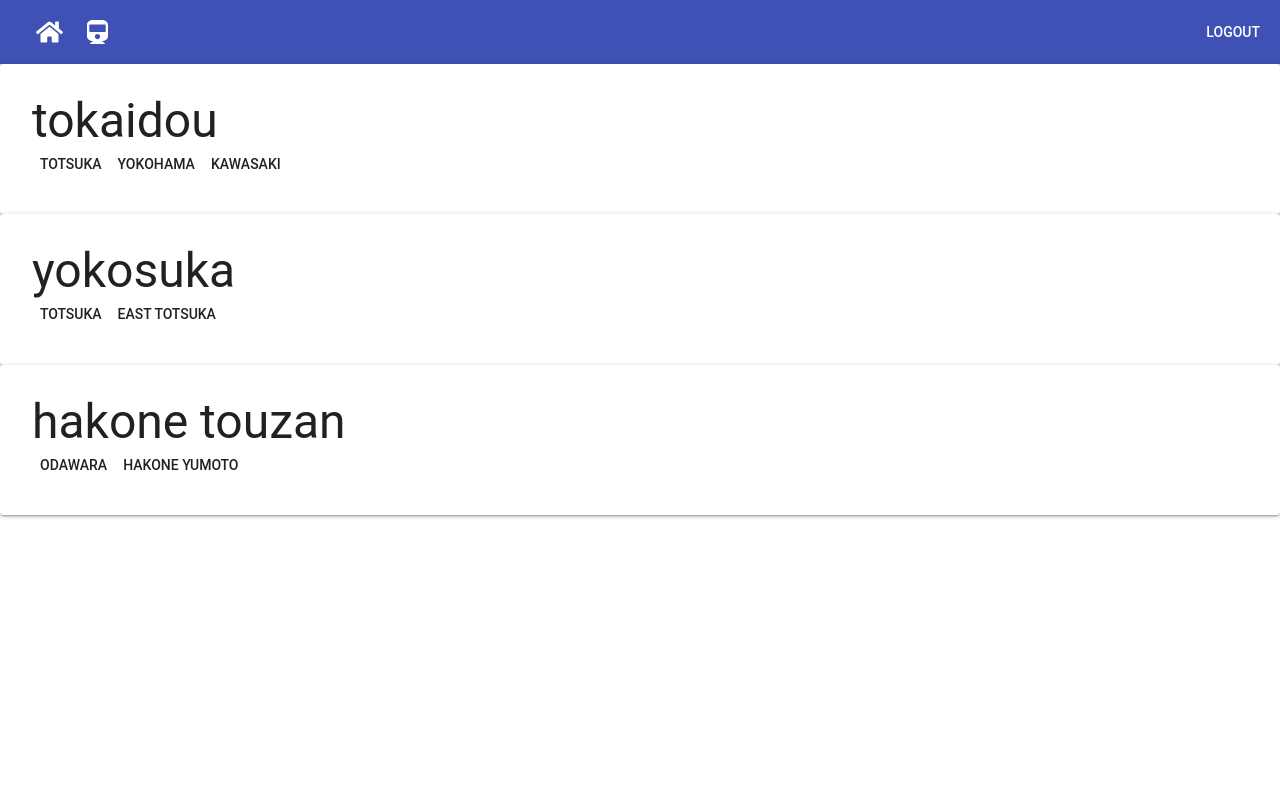
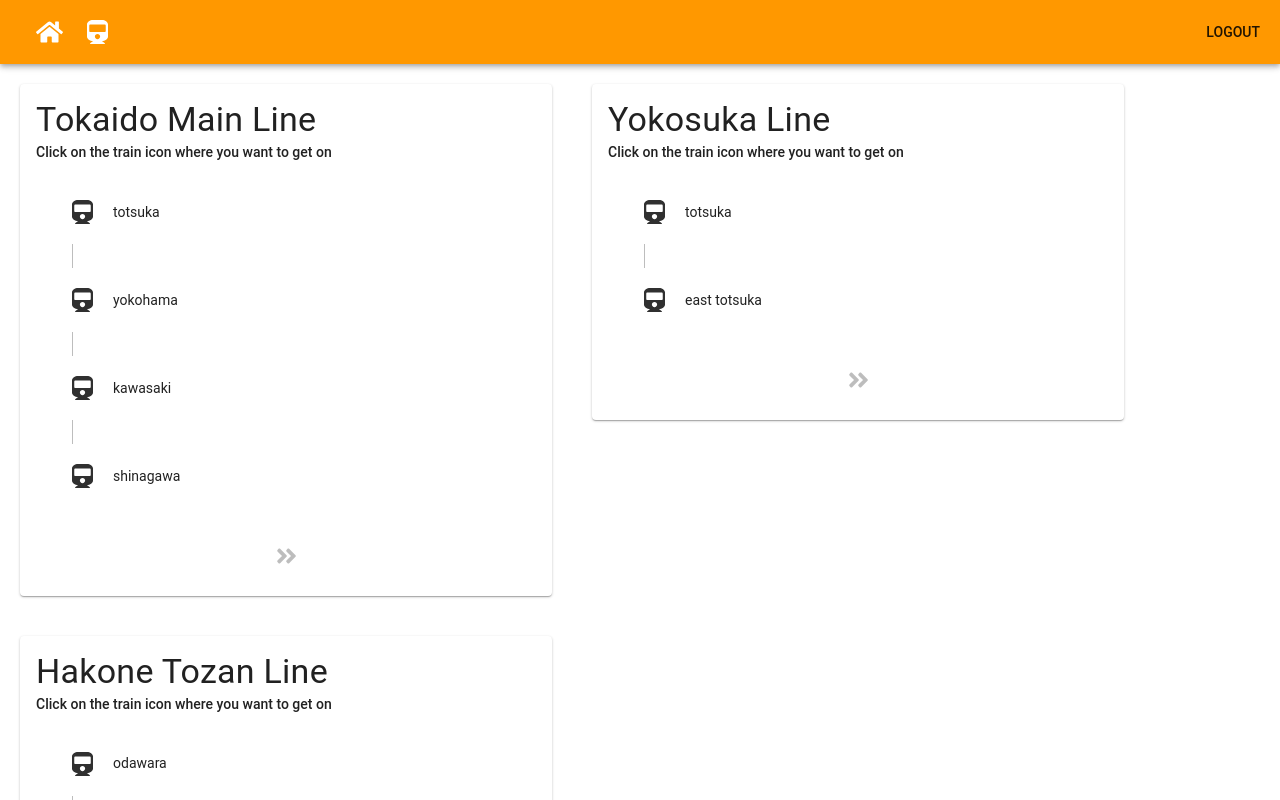
Before and after one commit to wentingd/iseki, a React (Create React App) app: page /trains in a window 1280 px wide. Shown: the top 800 px of the page. Built offline with nearby package versions, Linux system fonts and the light colour scheme.

Commit message:
add train info stepper

```diff
--- a/src/components/App.js
+++ b/src/components/App.js
@@ -4,6 +4,22 @@ import { connect } from 'react-redux';
 import Login from './Login';
 import Routes from '../Routes';
 import styled from 'styled-components';
+import { MuiThemeProvider } from '@material-ui/core/styles';
+import { createMuiTheme } from '@material-ui/core/styles';
+import { orange, indigo, red, grey } from '@material-ui/core/colors';
+
+const mainTheme = createMuiTheme({
+  palette: {
+    primary: orange,
+    secondary: grey,
+    error: red,
+    contrastThreshold: 3,
+    tonalOffset: 0.2,
+  },
+  stepper: {
+    iconColor: indigo
+  }
+});
 
 const FullPageWrapper = styled.section`
   min-height: 100vh;
@@ -26,6 +42,7 @@ export class App extends Component {
   render() {
     let isAuthenticated = this.props.user.isAuthenticated;
     return (
+      <MuiThemeProvider theme={mainTheme}>
         <div className="App">
           {
             isAuthenticated ?
@@ -37,6 +54,7 @@ export class App extends Component {
               </FullPageWrapper>
             }
         </div>
+        </MuiThemeProvider>
     );
   }
 
--- a/src/components/AppBar.js
+++ b/src/components/AppBar.js
@@ -1,5 +1,5 @@
 import React, { Component } from 'react';
-import { Grid, AppBar, IconButton, Button, Toolbar, Typography } from '@material-ui/core';
+import { Grid, AppBar, IconButton, Button, Toolbar } from '@material-ui/core';
 import { Link } from 'react-router-dom'
 import styled from 'styled-components';
 import { FontAwesomeIcon } from '@fortawesome/react-fontawesome';
--- a/src/components/HomePage.js
+++ b/src/components/HomePage.js
@@ -1,14 +1,8 @@
 import React, { Component } from 'react';
+import { connect } from 'react-redux';
+import { Grid } from '@material-ui/core';
 import Profile from './Profile';
-import StationsInfoCard from './StationsInfoCard';
-import Appbar from './Appbar';
-import { connect } from 'react-redux';
-import { Grid, Typography } from '@material-ui/core';
-
-const mockMyStations = [
-    { name: 'totsuka', fav: true },
-    { name: 'shinagawa' }
-]
+import ItemList from './ItemList';
 
 export class Home extends Component {
 
@@ -20,10 +14,18 @@ export class Home extends Component {
                         <Profile username={this.props.username}/>
                     </Grid>
                     <Grid item>
-                    <StationsInfoCard
-                        label='My Stations'
-                        stations={mockMyStations}
-                        />
+                        <ItemList
+                            label='My Stations'
+                            type="stations"
+                            listContents={this.props.config.stations}
+                            />
+                    </Grid>
+                    <Grid item>
+                        <ItemList
+                            label='My Lines'
+                            type="trainlines"
+                            listContents={this.props.config.trainlines}
+                            />
                     </Grid>
                 </Grid>
             </div>
@@ -33,7 +35,8 @@ export class Home extends Component {
 
 const mapStateToProps = (state, ownProps) => {
 	return {
-		username: state.user.username
+        username: state.user.username,
+        config: state.user.config
 	};
 }
 
--- a/src/components/StationsInfoCard.js
+++ b/src/components/ItemList.js
@@ -1,49 +1,51 @@
 import React, { Component } from 'react';
 import { connect } from 'react-redux';
-import { Typography, Button, Paper, Card, List, ListItem, ListItemText, ListItemIcon, ListSubheader } from '@material-ui/core';
+import { Card, List, ListItem, ListItemText, ListSubheader, ListItemIcon } from '@material-ui/core';
 import styled from 'styled-components';
 import { FontAwesomeIcon } from '@fortawesome/react-fontawesome';
 import { faStar } from '@fortawesome/free-solid-svg-icons';
 
 const StyledCard = styled(Card)`
-    padding: 2.5em;
+    padding: 2em;
     background: grey;
 `
 
-export class StationsInfoCard extends Component {
+export class listContentsList extends Component {
 
     constructor(props){
         super(props);
         this.state = {
             label: '',
-            stations: []
+            listContents: []
         }
     }
 
     componentDidMount(nextProps){
         this.setState({
             label: this.props.label,
-            stations: this.props.stations
+            listContents: this.props.listContents
         })
+    }
+
+    handleClickFav(item, type){
+        console.log(item, type)
     }
 
     render() {
         return (
             <StyledCard>
-                <Typography component='h4' variant='h4'>
-                    {this.state.label}
-                </Typography>
-                <List>
+                <List subheader={<ListSubheader component="div" color="primary">{this.props.label}</ListSubheader>}>
                     {
-                        this.state.stations.map(
-                            station =>
-                            <ListItem button>
+                        this.state.listContents.map(
+                            (item, index) =>
+                            <ListItem key={index} button>
                                 <ListItemText>
-                                {station.name}
+                                {item.name}
                                 </ListItemText>
                                 {
-                                    station.fav ?
-                                    <ListItemIcon>
+                                    item.fav ?
+                                    <ListItemIcon
+                                        onClick={this.handleClickFav.bind(this, item, this.props.label)}>
                                         <FontAwesomeIcon icon={faStar} />
                                     </ListItemIcon> : null
                                 }
@@ -56,4 +58,4 @@ export class StationsInfoCard extends Component {
     }
 }
 
-export default connect()(StationsInfoCard);
+export default connect()(listContentsList);
--- /dev/null
+++ b/src/components/StationsInfoStepper.js
@@ -0,0 +1,86 @@
+import React, { Component } from 'react';
+import { Stepper, Step, StepLabel, StepContent, Typography, IconButton } from '@material-ui/core';
+import { FontAwesomeIcon } from '@fortawesome/react-fontawesome';
+import { faTrain, faAngleDoubleRight } from '@fortawesome/free-solid-svg-icons';
+import styled from 'styled-components';
+
+const CenterContents = styled.div`
+    text-align: center;
+`;
+
+export class StationsInfoStepper extends Component {
+
+    constructor(props){
+        super(props);
+        this.state = {
+            activeStep: null,
+            selected: null
+        }
+    }
+
+    handleClick (index, value, event) {
+        if (this.state.activeStep !== index) {
+            this.setState({
+                activeStep: index,
+                selected: value
+            });
+        } else {
+            this.handleReset();
+        }
+    };
+
+    handleReset = () => {
+        this.setState({
+            activeStep: null,
+            selected: null
+        });
+    };
+
+    handleClickNext() {
+        console.log('next!!')
+    };
+
+    render(){
+        const steps = this.props.steps;
+        const activeStep = this.state.activeStep;
+        return(
+            <div>
+                <Typography variant='h4'>{this.props.label}</Typography>
+                <Typography variant='body2'>Click on the train icon where you want to get on</Typography>
+                <Stepper activeStep={activeStep} orientation="vertical">
+                    {
+                        steps.map((station, index) => {
+                            return (
+                                <Step key={station.name + '-' + index}>
+                                <StepLabel
+                                    icon={<IconButton
+                                            color={this.state.activeStep === index ? "primary" : "secondary"}
+                                                onClick={this.handleClick.bind(this, index, station.name)}>
+                                            <FontAwesomeIcon icon={faTrain} />
+                                        </IconButton>}>
+                                    <Typography variant={this.state.activeStep === index ? "h6" : "body1"}>{station.name}</Typography>
+                                </StepLabel>
+                                <StepContent>
+                                    <Typography variant="caption">(Getting on here)</Typography>
+                                </StepContent>
+                                </Step>
+                                );
+                        })
+                    }
+                </Stepper>
+                <CenterContents>
+                    <IconButton
+                        color="primary"
+                        disabled={this.state.selected === null ? true : false}>
+                    <FontAwesomeIcon
+                        icon={faAngleDoubleRight}
+                        onClick={this.handleClickNext.bind(this)}/>
+                    </IconButton>
+                </CenterContents>
+            </div>
+        )
+    }
+
+}
+
+export default StationsInfoStepper;
--- a/src/components/TrainsPage.js
+++ b/src/components/TrainsPage.js
@@ -1,36 +1,42 @@
 import React, { Component } from 'react';
 import { connect } from 'react-redux';
-import { Typography, Button, Paper } from '@material-ui/core';
+import { Card, Grid } from '@material-ui/core';
 import styled from 'styled-components'
+import StationsInfoStepper from './StationsInfoStepper';
 
-const mockTrainData = [
-    {name:'tokaidou', stations: [{ name:'totsuka' }, { name:'yokohama' }, { name:'kawasaki' }]},
-    {name:'yokosuka', stations: [{ name:'totsuka' }, { name:'east totsuka' }]},
-    {name:'hakone touzan', stations: [{ name:'odawara' }, { name:'hakone yumoto' }]}
-];
-
-const StyledPaper = styled(Paper)`
-    padding: 2em;
-    background: indigo;
+const StyledCard = styled(Card)`
+    padding: 1em;
+    width: 500px;
 `
 
 export class TrainsPage extends Component {
 
-    lineInfoPaper = (line) =>
-        <StyledPaper>
-            <Typography variant='h3'>{line.name}</Typography>
-            {
-                line.stations.map(station => <Button>{station.name}</Button>)
-            }
-        </StyledPaper>
-
     render() {
+        const allTrainData = this.props.allTrainData ? this.props.allTrainData : null;
         return (
-            mockTrainData.map(
-                line => this.lineInfoPaper(line)
-            )
+            <div style={{ padding: 20 }}>
+            <Grid container spacing={40}>
+                {
+                    allTrainData.map(
+                        (trainline, index) => (
+                            <Grid item key={index}>
+                                <StyledCard>
+                                    <StationsInfoStepper label={trainline.name} steps={trainline.stations}/>
+                                </StyledCard>
+                            </Grid>
+                        )
+                    )
+                }
+            </Grid>
+        </div>
         )
     }
 }
 
-export default connect()(TrainsPage);
+const mapStateToProps = (state, ownProps) => {
+	return {
+        allTrainData: state.allTrainData
+	};
+}
+
+export default connect(mapStateToProps)(TrainsPage);
--- a/src/store/reducers.js
+++ b/src/store/reducers.js
@@ -1,12 +1,15 @@
 import * as types from "./constants"
+import { mockTrainData, mockUserConfig } from "../test/mockData"
 
 const initialState = {
     user: {
         // username: '',
         // isAuthenticated: false
-        username: 'fake',
-        isAuthenticated: true
-    }
+        username: 'fake user',
+        isAuthenticated: true,
+        config: mockUserConfig
+    },
+    allTrainData: mockTrainData
 }
 
 function reducer(state = initialState, action) {
--- /dev/null
+++ b/src/test/mockData.js
@@ -0,0 +1,27 @@
+export const mockTrainData = [
+    {name:'Tokaido Main Line', stations: [
+        { name:'totsuka' },
+        { name:'yokohama' },
+        { name:'kawasaki' },
+        { name: 'shinagawa'}]},
+    {name:'Yokosuka Line', stations: [
+        { name:'totsuka' },
+        { name:'east totsuka' }
+    ]},
+    {name:'Hakone Tozan Line', stations: [
+        { name:'odawara' },
+        { name:'hakone yumoto' }
+    ]}
+];
+
+export const mockUserConfig = {
+    stations: [
+        { name: 'totsuka', fav: true },
+        { name: 'shinagawa' }
+    ],
+    trainlines: [
+        { name: 'Tokaidou Main Line', fav: true },
+        { name: 'Shounan-Shinjuku Line' },
+        { name: 'Hakone Touzan Line', fav: true}
+    ]
+};
```
Also changed, not shown: package.json (+9 -5 lines), 1 other file (tests, documents, lock files or other folders).
